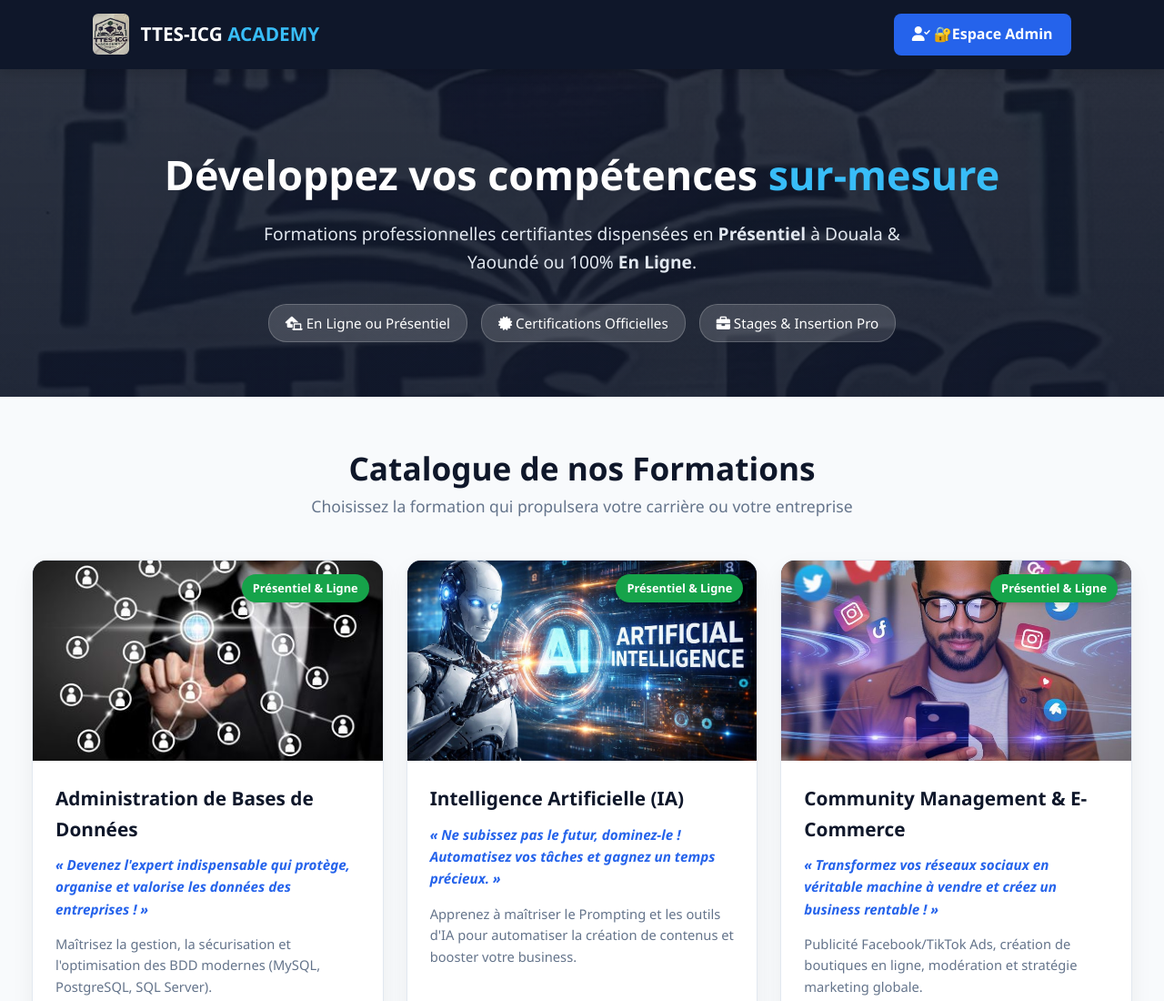
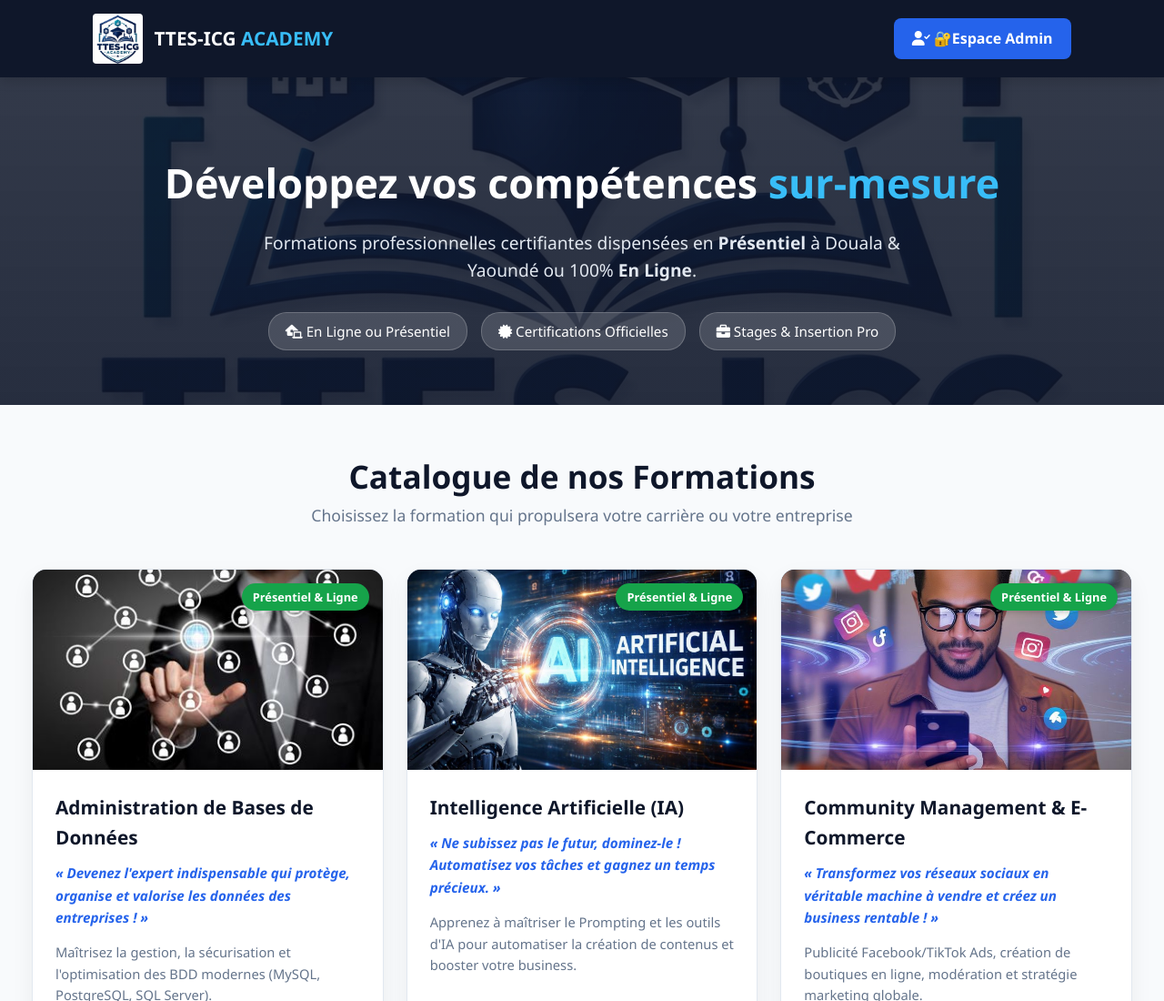
Before and after one commit to fabrelzebaz-design/TTES-icg-inscription-, a website: page index.html in a window 1280 px wide. Shown: the top 1100 px of the page at 91% size. Drawn offline with Linux system fonts and the light colour scheme.

Commit message:
Mise a jour du nouveau logo officiel logoo.jpg

```diff
--- a/index.html
+++ b/index.html
@@ -152,13 +152,27 @@
         /* Footer */
         footer { background: var(--primary); color: white; padding: 40px 20px 20px; text-align: center; margin-top: 80px; }
         .footer-content { display: flex; justify-content: center; gap: 30px; flex-wrap: wrap; margin-bottom: 20px; color: #94A3B8; font-size: 0.95rem; }
+
+        .hero {
+        background: linear-gradient(rgba(15, 23, 42, 0.85), rgba(15, 23, 42, 0.9)), url('logoo.jpg') center/cover;
+        color: white;
+        text-align: center;
+        padding: 80px 20px 60px;
+        }
+        .logo-box img {
+        height: 55px; /* Légèrement plus grand pour bien voir les détails */
+        width: auto;
+        object-fit: contain;
+        border-radius: 4px;
+        }
     </style>
+
 </head>
 <body>
 
     <header>
         <div class="logo-box">
-            <img src="logo.jpeg" alt="Logo TTES-ICG">
+            <img src="logoo.jpg" alt="Logo TTES-ICG ACADEMY">
             <div class="logo-title">TTES-ICG <span>ACADEMY</span></div>
         </div>
         <a href="login.html" class="nav-link"><i class="fas fa-user-check"></i> 🔐Espace Admin</a>
@@ -502,6 +516,6 @@
         </div>
         <p style="font-size: 0.85rem; color: #64748B;">&copy; 2026 TTES-ICG ACADEMY. Tous droits réservés.</p>
     </footer>
-
+</script>
 </body>
 </html>
```
Also changed, not shown: inscription.html (+10 -0 lines), logoo.jpg (added).
